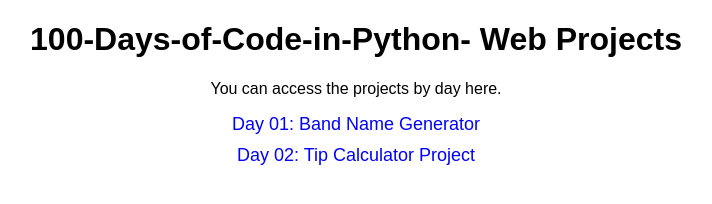
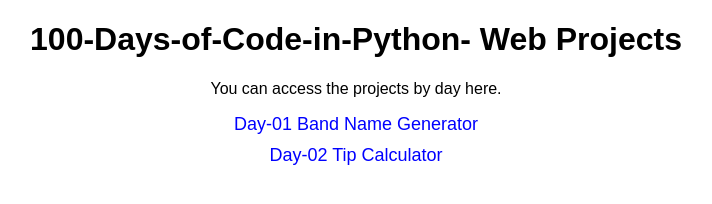
Before and after one commit to busraatasoy/100-Days-of-Code-in-Python, a plain HTML site: page index.html in a window 1280 px wide. Shown: the whole page, without its empty margins (284-996 px from the left). Drawn offline with Linux system fonts and the light colour scheme.

Commit message:
Update index.html

```diff
--- a/index.html
+++ b/index.html
@@ -31,8 +31,8 @@
     <p>You can access the projects by day here.</p>
 
     <ul>
-        <li><a href="Day-01/index.html">Day 01: Band Name Generator</a></li>
-        <li><a href="Day-02/index.html">Day 02: Tip Calculator Project</a></li>
+        <li><a href="Day-01/index.html">Day-01 Band Name Generator</a></li>
+        <li><a href="Day-02/index.html">Day-02 Tip Calculator </a></li>
 
     </ul>
 </body>
```
